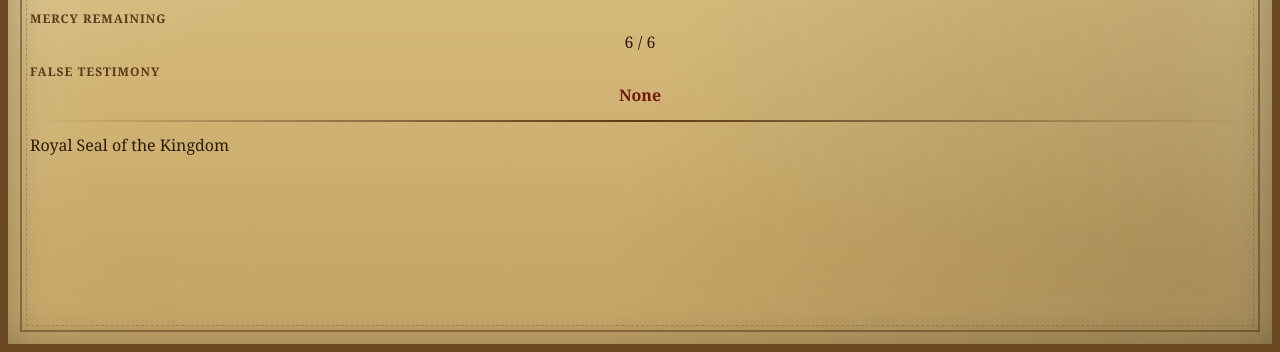
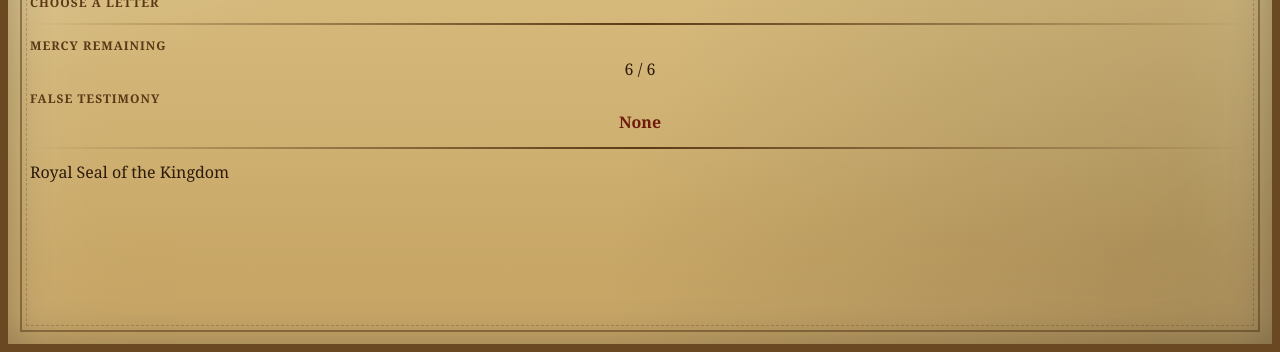
Before and after one commit to pinakpol/hangman, a website: page Public/index.html in a window 1280 px wide. Shown: the part 448-800 px from the top of the page. Drawn offline with Linux system fonts and the light colour scheme.

Commit message:
Update index.html

```diff
--- a/Public/index.html
+++ b/Public/index.html
@@ -81,7 +81,15 @@ _ _ _ _ _
 </div>
 
 </div>
+<div class="section">
 
+<label>Choose a Letter</label>
+
+<div id="keyboard">
+
+</div>
+
+</div>
 <div class="line"></div>
 
 <div class="section">
```
